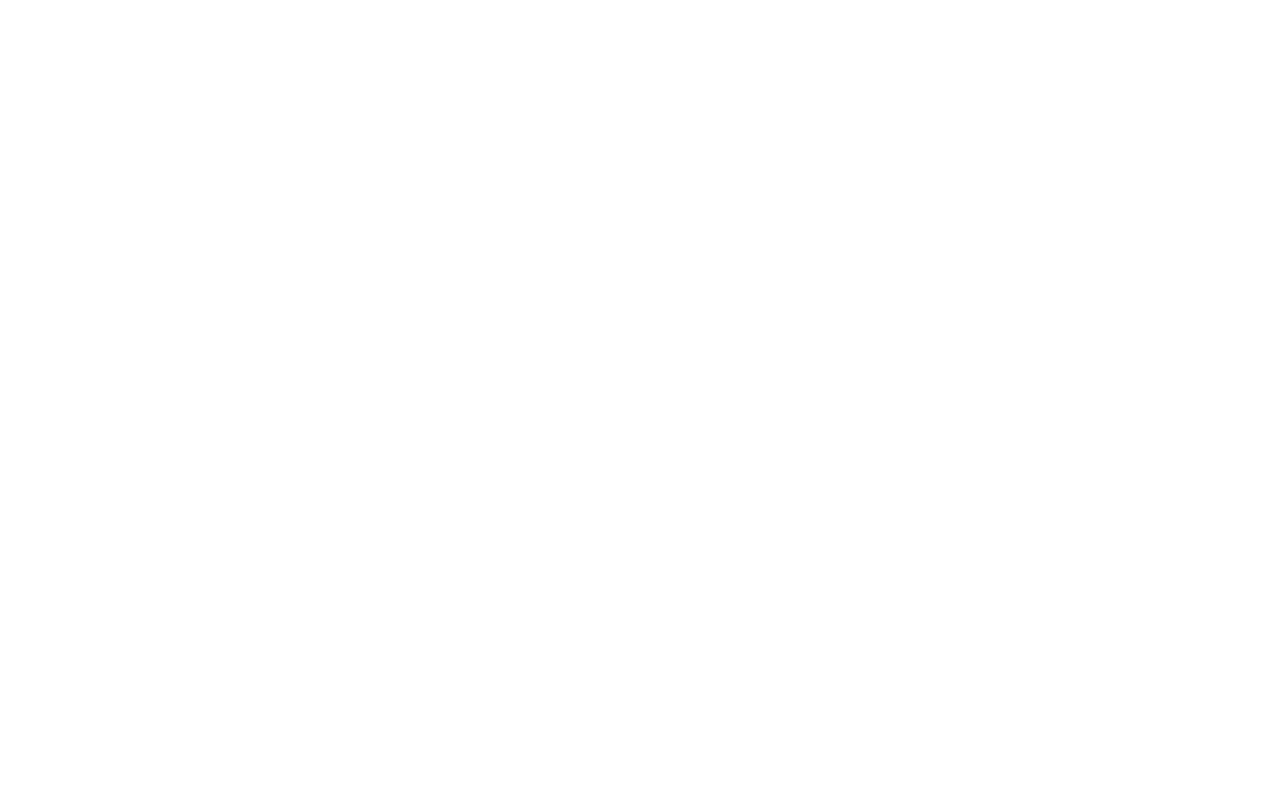
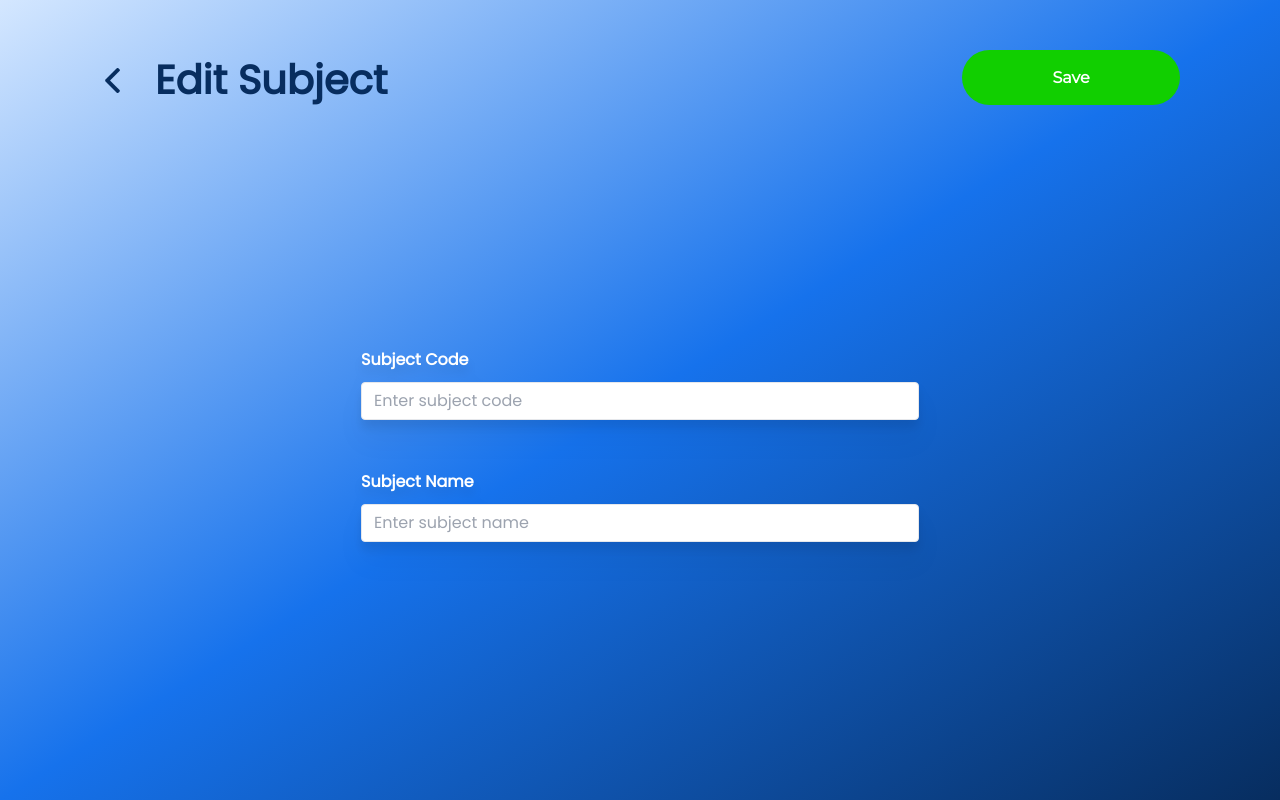
Before and after one commit to CMH7/PresentPo-Admin, a React (Vite) app: page /editsubject in a window 1280 px wide. Before the commit this address had no page. Built offline with nearby package versions, Linux system fonts and the light colour scheme.

Commit message:
Edit Subject page

```diff
--- /dev/null
+++ b/src/pages/EditSubject.tsx
@@ -0,0 +1,55 @@
+import Wrapper from "../components/Wrapper";
+import backIcon from '../assets/left-arrow 1.png'
+
+/*stated na page na yung 'Edit Student'
+after this, go to index.tsx to import the page*/
+export default function EditSubject() {
+  return(
+    <Wrapper>
+      {/* top */}
+      <div className="flex justify-between">
+
+				{/* back button  */}
+				<div className="flex items-center mt-[50px] ml-[100px]">
+					<img className="w-[25px] h-[25px] mr-[30px]" src={backIcon} alt="back icon"
+					/>
+					{/* edit label  */}
+					<div className="poppins font-bold text-[40px] text-primary-2">
+						Edit Subject
+					</div>
+				</div>
+
+				{/* save button */}
+				<button className="flex justify-center items-center mt-[50px] mr-[100px] bg-[#11CF00] hover:bg-[#1672ec] text-white font-semibold py-2 px-20 rounded-[50px] focus:outline-none focus:shadow-outline w-[218px] h-[55px]" type="submit">
+					Save
+				</button>
+      </div>
+
+    {/* form */}
+      <div className=" flex flex-row justify-center items-center poppins px-80 drop-shadow-xl mt-[238px]">
+
+
+				<div className=" w-[558px] h-[48px] ">
+					<div className="pb-[50px]">
+						<label className="block text-white poppins font-semibold pb-[10px]">
+							Subject Code
+						</label>
+							<input className="appearance-none border rounded w-full py-2 px-3 text-gray-700 leading-tight focus:outline-none focus:shadow-outline" id="subject-code" type="text" placeholder="Enter subject code"
+							/>
+					</div>
+
+					<div className="pb-[50px]">
+							<label className="block text-white poppins font-semibold pb-[10px]">
+								Subject Name
+							</label>
+								<input className="appearance-none border rounded w-full py-2 px-3 text-gray-700 leading-tight focus:outline-none focus:shadow-outline" id="subject-name" type="text" placeholder="Enter subject name"
+								/>
+					</div>
+
+
+				</div>
+	    </div>
+
+    </Wrapper>
+  )
+}
--- a/src/pages/index.tsx
+++ b/src/pages/index.tsx
@@ -2,6 +2,7 @@ import { BrowserRouter, Routes, Route } from 'react-router-dom';
 import Signin from './Signin';
 import Dashboard from './Dashboard';
 import Students from './Students';
+import EditSubject from './EditSubject';
 
 export default function Pages() {
   return (
@@ -10,6 +11,7 @@ export default function Pages() {
         <Route element={<Signin />} path='/' />
         <Route element={<Dashboard />} path='/dashboard' />
         <Route element={<Students />} path='/students' />
+        <Route element={<EditSubject />} path='/editsubject' />
       </Routes>
     </BrowserRouter>
   )
```
Also changed, not shown: src/assets/left-arrow 1.png (added).
